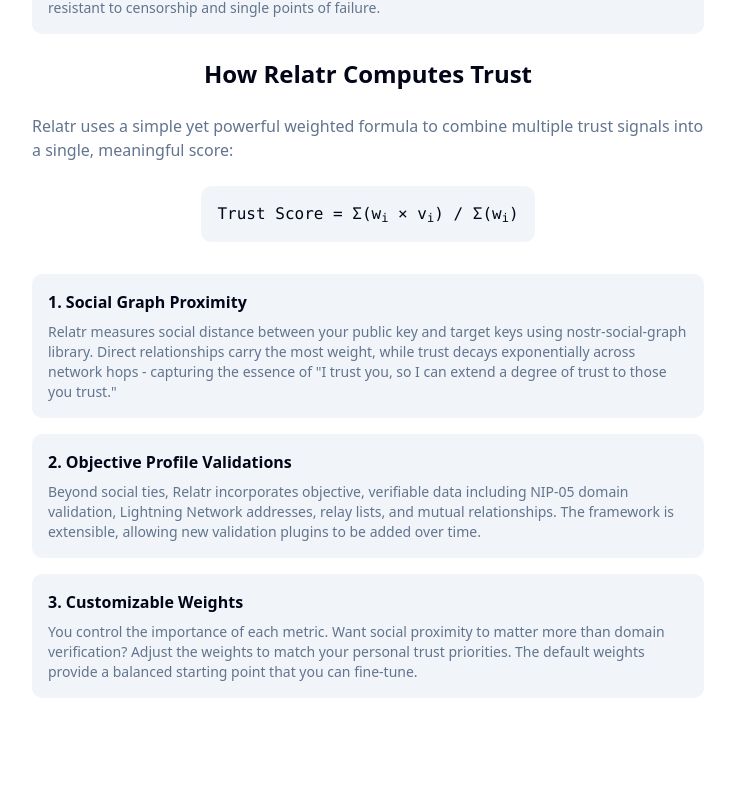
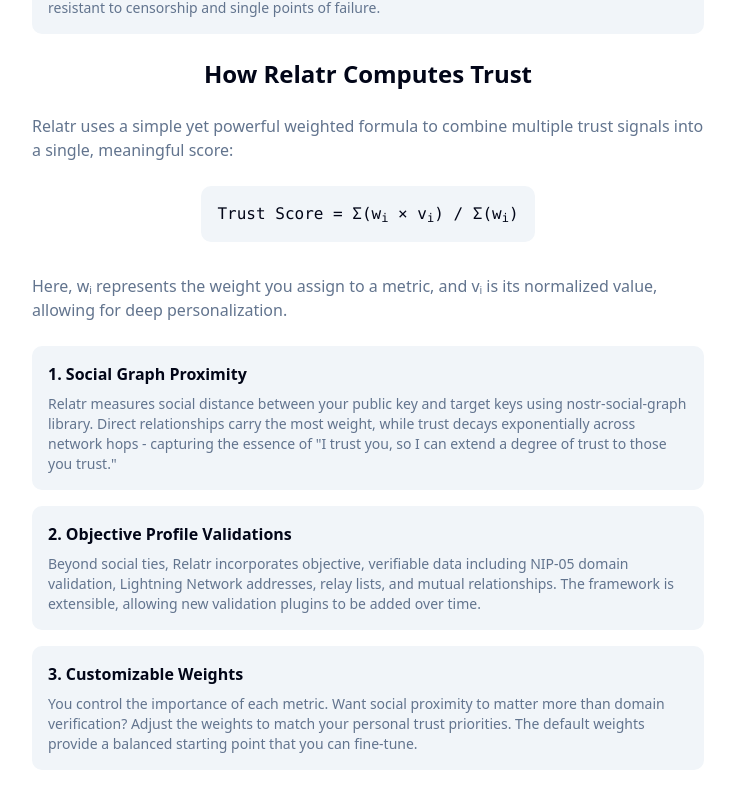
Before and after one commit to ContextVM/relatr-web, a SvelteKit app: page /about in a window 1280 px wide. Shown: the part 1405-2207 px from the top of the page, without its empty margins (272-1007 px from the left). Before the commit the page ends 2135 px from the top, so only its background shows below. Built offline with nearby package versions, Linux system fonts and the light colour scheme.

Commit message:
feat: autofocus on search input

```diff
--- a/src/lib/components/SearchInput.svelte
+++ b/src/lib/components/SearchInput.svelte
@@ -23,6 +23,14 @@
 	let isLoading = $state(false);
 	let error = $state<string | null>(null);
 	let showAdvancedConfig = $state(false);
+	let searchInputElement = $state<HTMLInputElement | null>(null);
+
+	$effect(() => {
+		if (searchInputElement) {
+			searchInputElement.focus();
+		}
+	});
+
 	$effect(() => {
 		console.log($state.snapshot(extendToNostr));
 	});
@@ -79,6 +87,7 @@
 			<Input
 				id="search-input"
 				bind:value={query}
+				bind:ref={searchInputElement}
 				placeholder="Enter name or pubkey..."
 				class="flex-1"
 				onkeydown={(e: KeyboardEvent) => {
--- a/src/routes/about/+page.svelte
+++ b/src/routes/about/+page.svelte
@@ -112,6 +112,10 @@
 								<div class="mb-6 rounded-lg bg-muted p-4 text-center font-mono">
 									Trust Score = Σ(w<sub>i</sub> × v<sub>i</sub>) / Σ(w<sub>i</sub>)
 								</div>
+								<p class="mb-4 text-muted-foreground">
+									Here, wᵢ represents the weight you assign to a metric, and vᵢ is its normalized
+									value, allowing for deep personalization.
+								</p>
 								<div class="space-y-4">
 									<div class="rounded-lg bg-muted p-4">
 										<h4 class="mb-2 font-semibold">1. Social Graph Proximity</h4>
```
